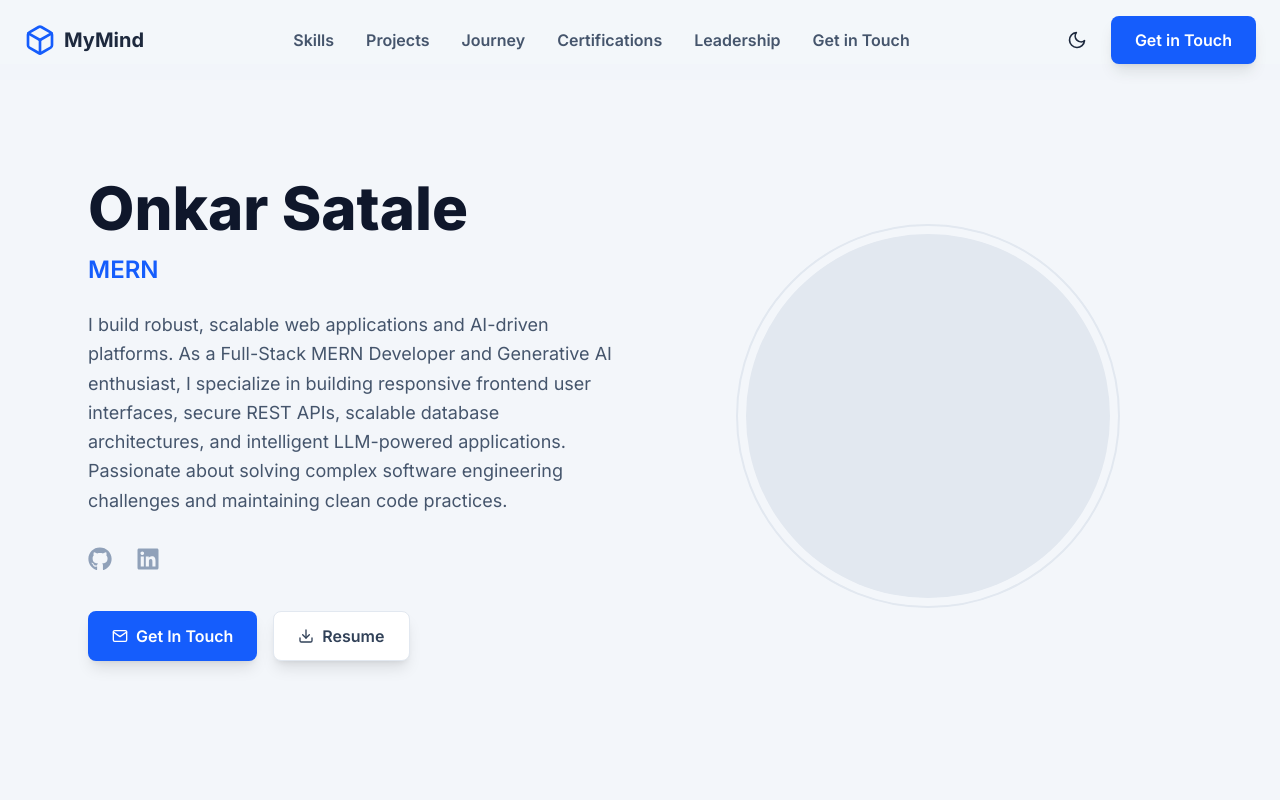
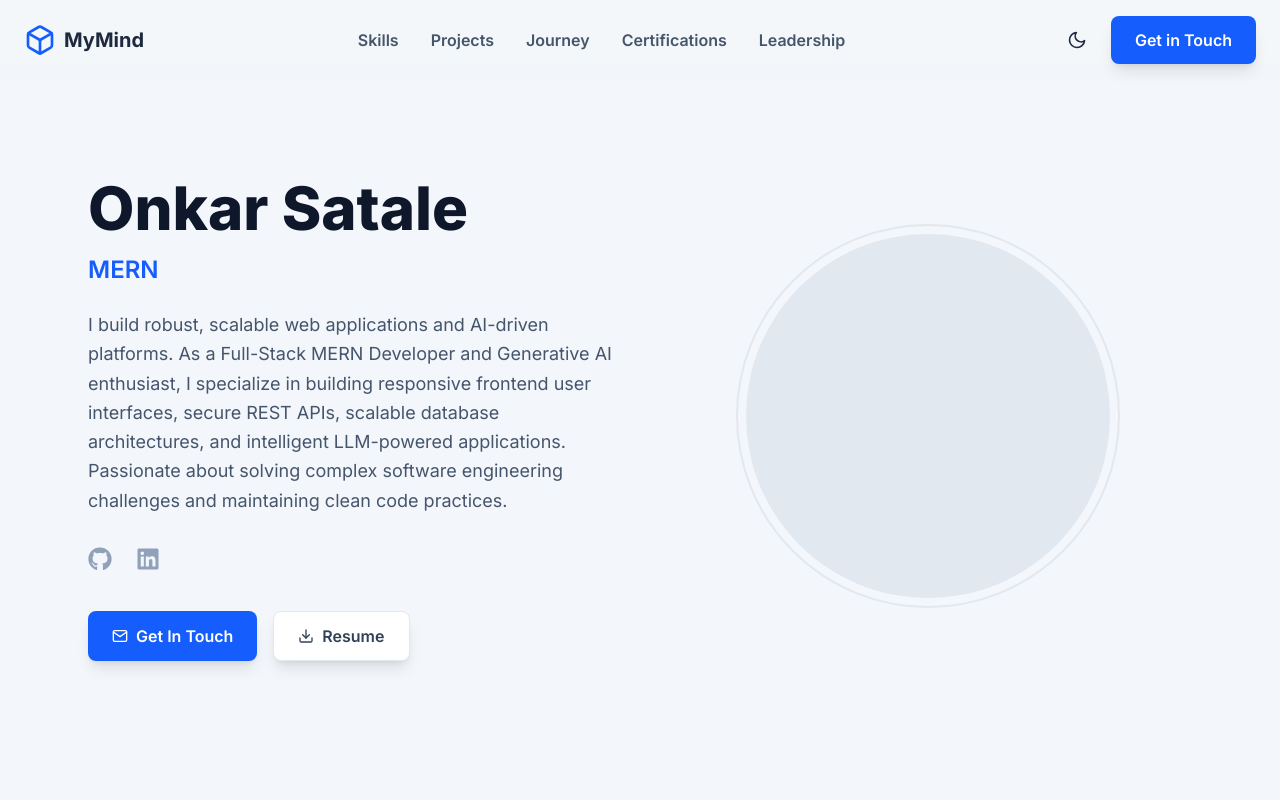
Before and after one commit to Onkar-Satale/Portfolio, a React (Vite) app: page / in a window 1280 px wide. Shown: the top 800 px of the page. Built offline with nearby package versions, Linux system fonts and the light colour scheme.

Commit message:
added frontend and bakend seperate

```diff
--- a/src/components/ui/MobileMenu.tsx
+++ b/src/components/ui/MobileMenu.tsx
@@ -19,7 +19,6 @@ export default function MobileMenu({ isOpen, onClose, scrollToSection, links }:
     { id: 'journey', label: 'Journey' },
     { id: 'certifications', label: 'Certifications' },
     { id: 'leadership', label: 'Leadership' },
-    { id: 'contact', label: 'Get in Touch' },
   ];
 
   const menuVariants = {
--- a/src/layouts/Header.tsx
+++ b/src/layouts/Header.tsx
@@ -83,7 +83,6 @@ export default function Header() {
     { id: 'journey', label: 'Journey' },
     { id: 'certifications', label: 'Certifications' },
     { id: 'leadership', label: 'Leadership' },
-    { id: 'contact', label: 'Get in Touch' },
   ];
 
   return (
```
